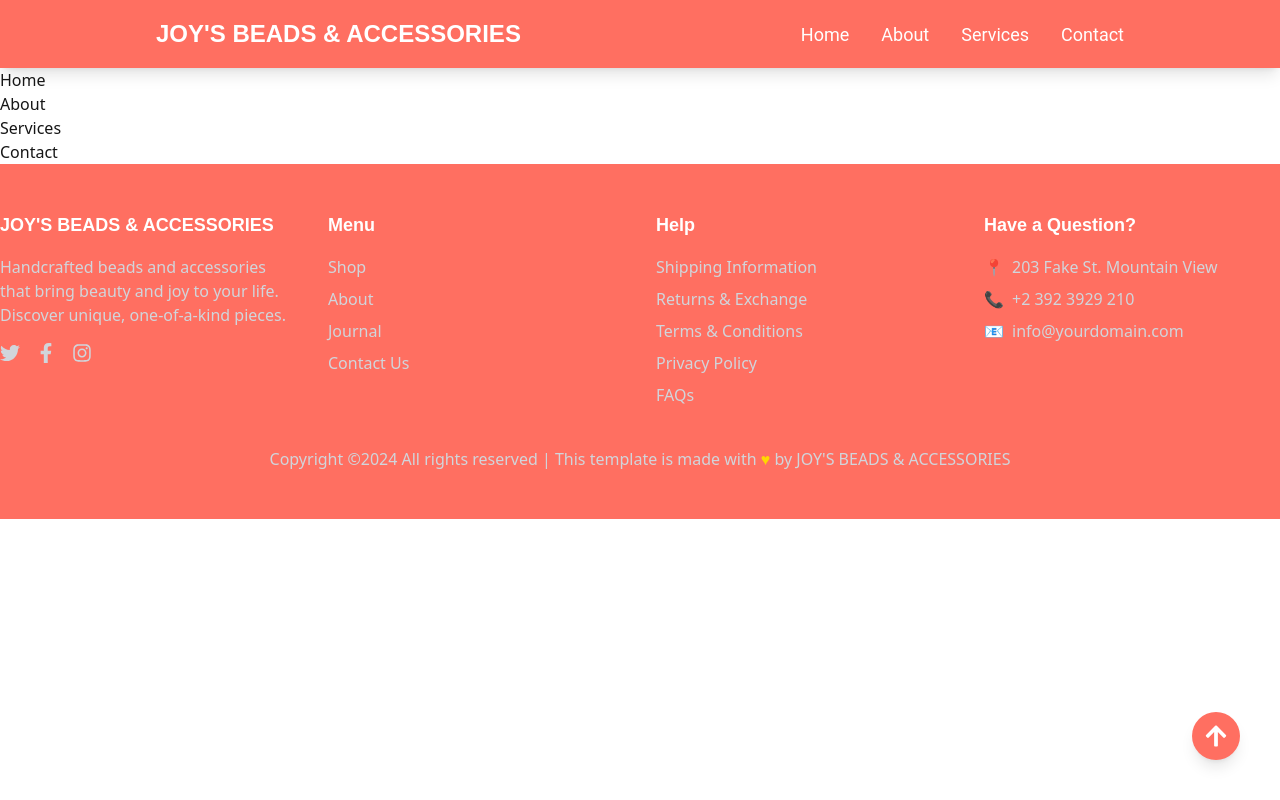
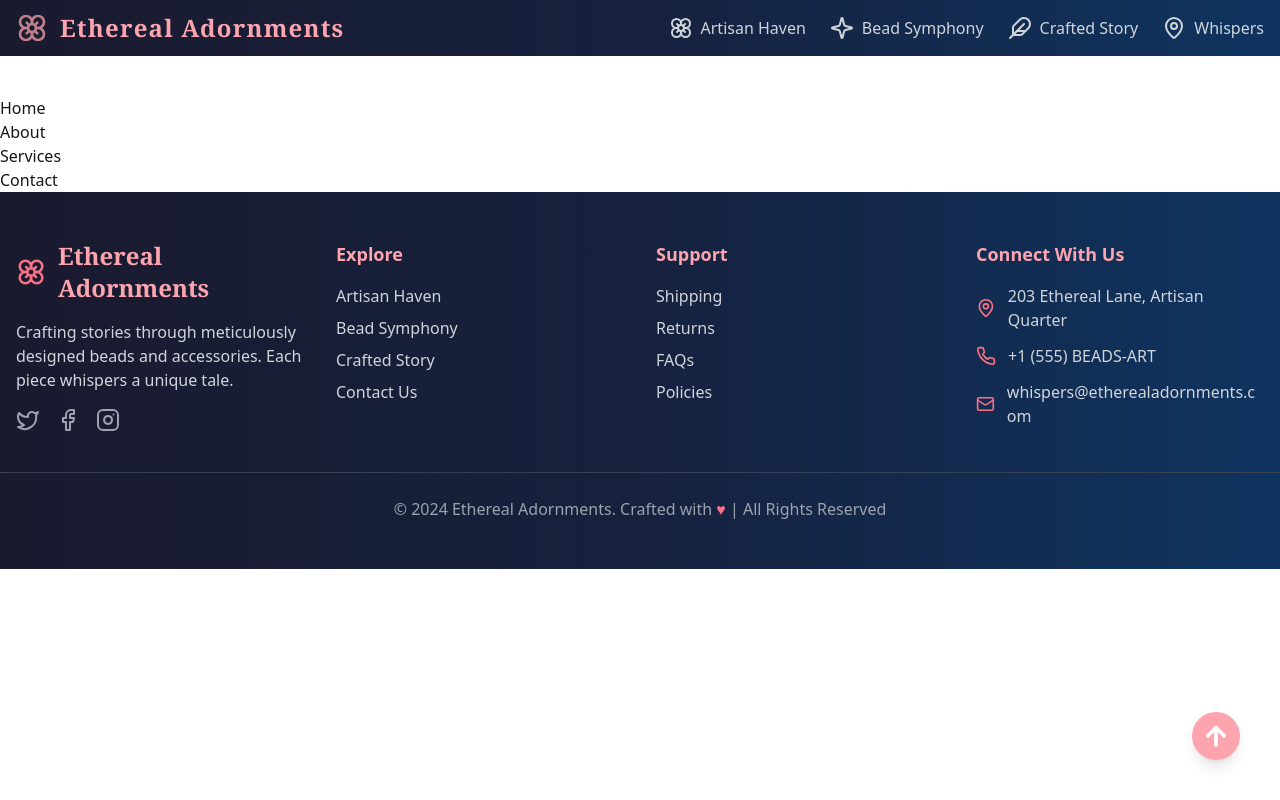
Before and after one commit to GROW-YAI/yai-joy, a React (Vite) app: page / in a window 1280 px wide. Built offline with nearby package versions, Linux system fonts and the light colour scheme.

Commit message:
changed design

```diff
--- a/package.json
+++ b/package.json
@@ -11,6 +11,7 @@
   },
   "dependencies": {
     "axios": "^1.7.8",
+    "framer-motion": "^11.12.0",
     "lucide-react": "^0.461.0",
     "react": "^18.3.1",
     "react-dom": "^18.3.1",
--- a/src/components/footer.jsx
+++ b/src/components/footer.jsx
@@ -1,79 +1,99 @@
 import React from 'react';
-import { FaTwitter, FaFacebookF, FaInstagram } from 'react-icons/fa';
+import { motion } from 'framer-motion';
+import K from '../constants';
 
 const Footer = () => {
   return (
-    <footer className="bg-primary text-white py-12">
-      <div className="container mx-auto grid grid-cols-1 md:grid-cols-4 gap-8 text-center md:text-left">
+    <motion.footer
+      initial={{ opacity: 0 }}
+      animate={{ opacity: 1 }}
+      transition={{ duration: 0.8 }}
+      className="bg-gradient-to-r from-[#1a1a2e] via-[#16213e] to-[#0f3460] text-white py-12"
+    >
+      <div className="container mx-auto px-4 grid grid-cols-1 md:grid-cols-4 gap-8">
         {/* Brand Section */}
         <div>
-          <h2 className="font-heading text-lg mb-4 font-bold">JOY'S BEADS & ACCESSORIES</h2>
-          <p className="text-gray-300">
-            Handcrafted beads and accessories that bring beauty and joy to your life. Discover unique, one-of-a-kind pieces.
+          <motion.div
+            whileHover={{ scale: 1.05 }}
+            className="flex items-center space-x-3 mb-4"
+          >
+            <K.BRAND_INFO.icon className="w-8 h-8 text-rose-400" />
+            <h2 className="text-2xl font-bold font-serif text-rose-300">
+              {K.BRAND_INFO.name}
+            </h2>
+          </motion.div>
+
+          <p className="text-gray-300 mb-4">
+            {K.BRAND_INFO.description}
           </p>
-          <div className="flex justify-center md:justify-start space-x-4 mt-4">
-            <a href="#" className="text-gray-300 hover:text-accent transition-colors">
-              <FaTwitter size={20} />
-            </a>
-            <a href="#" className="text-gray-300 hover:text-accent transition-colors">
-              <FaFacebookF size={20} />
-            </a>
-            <a href="#" className="text-gray-300 hover:text-accent transition-colors">
-              <FaInstagram size={20} />
-            </a>
+
+          <div className="flex space-x-4">
+            {K.SOCIAL_LINKS.map((social, index) => (
+              <motion.a
+                key={index}
+                href={social.href}
+                whileHover={{ scale: 1.2, rotate: 5 }}
+                whileTap={{ scale: 0.9 }}
+                className={`text-gray-400 ${social.color} transition-all`}
+              >
+                <social.icon className="w-6 h-6" />
+              </motion.a>
+            ))}
           </div>
         </div>
 
-        {/* Menu Section */}
-        <div>
-          <h2 className="font-heading text-lg mb-4 font-bold">Menu</h2>
-          <ul className="space-y-2">
-            <li><a href="#" className="text-gray-300 hover:text-accent transition-colors">Shop</a></li>
-            <li><a href="#" className="text-gray-300 hover:text-accent transition-colors">About</a></li>
-            <li><a href="#" className="text-gray-300 hover:text-accent transition-colors">Journal</a></li>
-            <li><a href="#" className="text-gray-300 hover:text-accent transition-colors">Contact Us</a></li>
-          </ul>
-        </div>
-
-        {/* Help Section */}
-        <div>
-          <h2 className="font-heading text-lg mb-4 font-bold">Help</h2>
-          <ul className="space-y-2">
-            <li><a href="#" className="text-gray-300 hover:text-accent transition-colors">Shipping Information</a></li>
-            <li><a href="#" className="text-gray-300 hover:text-accent transition-colors">Returns & Exchange</a></li>
-            <li><a href="#" className="text-gray-300 hover:text-accent transition-colors">Terms & Conditions</a></li>
-            <li><a href="#" className="text-gray-300 hover:text-accent transition-colors">Privacy Policy</a></li>
-            <li><a href="#" className="text-gray-300 hover:text-accent transition-colors">FAQs</a></li>
-          </ul>
-        </div>
+        {/* Menu Sections */}
+        {K.MENU_SECTIONS.map((section, sectionIndex) => (
+          <div key={sectionIndex}>
+            <h3 className="text-lg font-bold mb-4 text-rose-300">
+              {section.title}
+            </h3>
+            <ul className="space-y-2">
+              {section.links.map((link, linkIndex) => (
+                <motion.li
+                  key={linkIndex}
+                  whileHover={{ translateX: 5 }}
+                  className="transition-transform"
+                >
+                  <a
+                    href={link.href}
+                    className="text-gray-300 hover:text-rose-300 transition-colors"
+                  >
+                    {link.name}
+                  </a>
+                </motion.li>
+              ))}
+            </ul>
+          </div>
+        ))}
 
         {/* Contact Section */}
         <div>
-          <h2 className="font-heading text-lg mb-4 font-bold">Have a Question?</h2>
-          <ul className="space-y-2 text-gray-300">
-            <li className="flex items-center">
-              <span className="mr-2">📍</span>
-              203 Fake St. Mountain View
-            </li>
-            <li className="flex items-center">
-              <span className="mr-2">📞</span>
-              +2 392 3929 210
-            </li>
-            <li className="flex items-center">
-              <span className="mr-2">📧</span>
-              info@yourdomain.com
-            </li>
+          <h3 className="text-lg font-bold mb-4 text-rose-300">
+            Connect With Us
+          </h3>
+          <ul className="space-y-3">
+            {K.CONTACT_INFO.map((contact, index) => (
+              <li
+                key={index}
+                className="flex items-center text-gray-300 space-x-3 break-words"
+              >
+                <contact.icon className="w-5 h-5 text-rose-400" />
+                <span className="text-ellipsis overflow-hidden">{contact.text}</span>
+              </li>
+            ))}
           </ul>
         </div>
       </div>
 
-      <div className="mt-10 text-center text-gray-300">
-        <p>
-          Copyright ©2024 All rights reserved | This template is made with{" "}
-          <span className="text-accent">♥</span> by JOY'S BEADS & ACCESSORIES
+      <div className="mt-10 text-center border-t border-gray-700 pt-6">
+        <p className="text-gray-400">
+          © 2024 Ethereal Adornments.
+          Crafted with <span className="text-rose-400">♥</span>
+          {" "} | All Rights Reserved
         </p>
       </div>
-    </footer>
+    </motion.footer>
   );
 };
 
--- a/src/components/navbar.jsx
+++ b/src/components/navbar.jsx
@@ -1,70 +1,124 @@
-import React, { useState } from "react";
-import { BiMenu } from "react-icons/bi";
-import K from "../constants/index";
+import React, { useState, useRef, useEffect } from 'react';
+import { motion, AnimatePresence } from 'framer-motion';
+import { Flower, Sparkle, Feather, ChevronDown, Menu } from 'lucide-react';
+import K from '../constants';
 
 const Navbar = () => {
-  const [isMenuOpen, setIsMenuOpen] = useState(false); // For mobile hamburger menu
+  const [isMenuOpen, setIsMenuOpen] = useState(false);
+  const [activeSection, setActiveSection] = useState(null);
+  const menuRef = useRef(null);
 
-  // Toggle mobile menu visibility
-  const handleMenu = () => {
-    setIsMenuOpen(!isMenuOpen);
-  };
-
-  // Scroll to section
   const scrollToSection = (id) => {
     const section = document.getElementById(id);
     if (section) {
-      section.scrollIntoView({ behavior: "smooth" });
-      setIsMenuOpen(false); // Close menu for mobile after clicking
+      section.scrollIntoView({ behavior: 'smooth' });
+      setActiveSection(id);
+      setIsMenuOpen(false);
     }
   };
 
+  // Close menu when clicking outside
+  useEffect(() => {
+    const handleClickOutside = (event) => {
+      if (menuRef.current && !menuRef.current.contains(event.target)) {
+        setIsMenuOpen(false);
+      }
+    };
+
+    document.addEventListener('mousedown', handleClickOutside);
+    return () => {
+      document.removeEventListener('mousedown', handleClickOutside);
+    };
+  }, []);
+
   return (
-    <div className="bg-primary text-white p-4 shadow-lg">
-      <div className="flex justify-between items-center md:justify-around">
-        {/* Brand Logo */}
-        <a
-          href="#home"
-          className="font-heading text-2xl font-bold cursor-pointer"
-          onClick={() => scrollToSection("home")}
+    <motion.nav
+      initial={{ opacity: 0, y: -50 }}
+      animate={{ opacity: 1, y: 0 }}
+      transition={{ duration: 0.8, type: 'spring', stiffness: 50 }}
+      className="fixed top-0 left-0 w-full z-50 bg-gradient-to-r from-darkBg via-darkBgAccent to-darkestBg text-white"
+    >
+      <div
+        className="container mx-auto px-4 py-3 flex justify-between items-center relative"
+        ref={menuRef}
+      >
+        {/* Brand with Animated Logo */}
+        <motion.div
+          whileHover={{ scale: 1.1, rotate: 5 }}
+          className="flex items-center space-x-3 cursor-pointer"
+          onClick={() => scrollToSection('home')}
         >
-          JOY'S BEADS & ACCESSORIES
-        </a>
+          <Flower className="w-8 h-8 text-roseAccent animate-pulse" />
+          <h1 className="text-2xl font-bold font-serif tracking-wider text-roseAccent">
+            Ethereal Adornments
+          </h1>
+        </motion.div>
 
-        {/* Hamburger Icon for Mobile */}
-        <div className="md:hidden">
-          <BiMenu className="text-3xl cursor-pointer" onClick={handleMenu} />
+        {/* Desktop Navigation */}
+        <div className="hidden md:flex space-x-6 items-center">
+          {K.NAVLINKS.map((link) => (
+            <motion.button
+              key={link.id}
+              onClick={() => scrollToSection(link.id)}
+              whileHover={{ scale: 1.1 }}
+              whileTap={{ scale: 0.95 }}
+              className={`
+                flex items-center space-x-2 transition-all duration-300
+                ${activeSection === link.id ? `${link.color} font-bold scale-110` : 'text-gray-300 hover:text-white'}
+              `}
+            >
+              {link.icon}
+              <span>{link.name}</span>
+            </motion.button>
+          ))}
         </div>
 
-        {/* Desktop Links */}
-        <div className="hidden md:flex font-body text-lg gap-x-8">
-          {K.NAVLINKS.map((item) => (
-            <button
-              key={item.id}
-              onClick={() => scrollToSection(item.id)}
-              className="hover:text-accent transition-colors"
+        {/* Mobile Menu Toggle */}
+        <motion.button
+          whileTap={{ scale: 0.9 }}
+          onClick={() => setIsMenuOpen(!isMenuOpen)}
+          className="md:hidden text-white"
+        >
+          <Menu
+            className={`w-8 h-8 transition-transform ${isMenuOpen ? 'rotate-90' : ''}`}
+          />
+        </motion.button>
+
+        {/* Mobile Dropdown Menu */}
+        <AnimatePresence>
+          {isMenuOpen && (
+            <motion.div
+              initial={{ opacity: 0, height: 0 }}
+              animate={{ opacity: 1, height: 'auto' }}
+              exit={{ opacity: 0, height: 0 }}
+              className="absolute top-full left-0 w-full bg-darkBgAccent md:hidden"
             >
-              {item.name}
-            </button>
-          ))}
-        </div>
+              {K.NAVLINKS.map((link) => (
+                <motion.button
+                  key={link.id}
+                  initial={{ opacity: 0, x: -50 }}
+                  animate={{ opacity: 1, x: 0 }}
+                  transition={{
+                    delay: K.NAVLINKS.indexOf(link) * 0.1,
+                    type: 'spring',
+                    stiffness: 100,
+                  }}
+                  onClick={() => scrollToSection(link.id)}
+                  className={`
+                    w-full text-left p-4 flex items-center space-x-3
+                    hover:bg-darkestBg transition-colors
+                    ${activeSection === link.id ? 'bg-darkestBg' : ''}
+                  `}
+                >
+                  {link.icon}
+                  <span>{link.name}</span>
+                </motion.button>
+              ))}
+            </motion.div>
+          )}
+        </AnimatePresence>
       </div>
-
-      {/* Mobile Links - Hamburger Menu */}
-      {isMenuOpen && (
-        <div className="flex flex-col mt-4 md:hidden font-body text-lg bg-primary shadow-lg p-4 rounded-lg">
-          {K.NAVLINKS.map((item) => (
-            <button
-              key={item.id}
-              onClick={() => scrollToSection(item.id)}
-              className="block py-2 hover:text-accent transition-colors"
-            >
-              {item.name}
-            </button>
-          ))}
-        </div>
-      )}
-    </div>
+    </motion.nav>
   );
 };
 
--- a/src/constants/index.jsx
+++ b/src/constants/index.jsx
@@ -1,11 +1,93 @@
-//src/constants/index.jsx
-const NAVLINKS = [
-    { id: "home", name: "Home" },
-    { id: "about", name: "About" },
-    { id: "services", name: "Services" },
-    { id: "contact", name: "Contact" },
-  ];
+import React from 'react';
+import { Flower, Sparkle, Feather, Twitter, Facebook, Instagram, MapPin, Phone, Mail } from 'lucide-react';
 
-  const K = { NAVLINKS };
+const K = {
+  NAVLINKS: [
+    {
+      id: 'home',
+      name: 'Artisan Haven',
+      icon: <Flower className="w-6 h-6" />,
+      color: 'text-rose-500'
+    },
+    {
+      id: 'collection',
+      name: 'Bead Symphony',
+      icon: <Sparkle className="w-6 h-6" />,
+      color: 'text-amber-500'
+    },
+    {
+      id: 'about',
+      name: 'Crafted Story',
+      icon: <Feather className="w-6 h-6" />,
+      color: 'text-emerald-500'
+    },
+    {
+      id: 'contact',
+      name: 'Whispers',
+      icon: <MapPin className="w-6 h-6" />,
+      color: 'text-emerald-500'
+    }
+  ],
 
-  export default K;
+  SOCIAL_LINKS: [
+    {
+      icon: Twitter,
+      href: "#",
+      color: "hover:text-blue-400"
+    },
+    {
+      icon: Facebook,
+      href: "#",
+      color: "hover:text-indigo-500"
+    },
+    {
+      icon: Instagram,
+      href: "#",
+      color: "hover:text-pink-500"
+    }
+  ],
+
+  MENU_SECTIONS: [
+    {
+      title: "Explore",
+      links: [
+        { name: "Artisan Haven", href: "#home" },
+        { name: "Bead Symphony", href: "#collection" },
+        { name: "Crafted Story", href: "#about" },
+        { name: "Contact Us", href: "#contact" }
+      ]
+    },
+    {
+      title: "Support",
+      links: [
+        { name: "Shipping", href: "#" },
+        { name: "Returns", href: "#" },
+        { name: "FAQs", href: "#" },
+        { name: "Policies", href: "#" }
+      ]
+    }
+  ],
+
+  CONTACT_INFO: [
+    {
+      icon: MapPin,
+      text: "203 Ethereal Lane, Artisan Quarter"
+    },
+    {
+      icon: Phone,
+      text: "+1 (555) BEADS-ART"
+    },
+    {
+      icon: Mail,
+      text: "whispers@etherealadornments.com"
+    }
+  ],
+
+  BRAND_INFO: {
+    name: "Ethereal Adornments",
+    description: "Crafting stories through meticulously designed beads and accessories. Each piece whispers a unique tale.",
+    icon: Flower
+  }
+};
+
+export default K;
--- a/src/pages/landing/index.jsx
+++ b/src/pages/landing/index.jsx
@@ -1,20 +1,22 @@
-//src/pages/landing/index.jsx
-import React from 'react'
-import Home from './components/home'
-import About from './components/about'
-import Services from './components/services'
-import Contact from './components/contact'
-import Navbar from '../../components/navbar'
-import Footer from '../../components/footer'
+// src/pages/landing/index.jsx
+import React from 'react';
+import Home from './components/home';
+import About from './components/about';
+import Services from './components/services';
+import Contact from './components/contact';
+import Navbar from '../../components/navbar';
+import Footer from '../../components/footer';
 
 const LandingPage = () => {
   return (
-    <div>
+    <div className='m-0'>
       <Navbar />
-      <Home />
-      <About />
-      <Services />
-      <Contact />
+      <div className="pt-24">
+        <Home />
+        <About />
+        <Services />
+        <Contact />
+      </div>
       <Footer />
     </div>
   );
--- a/tailwind.config.js
+++ b/tailwind.config.js
@@ -7,27 +7,14 @@ export default {
   theme: {
     extend: {
       colors: {
-        primary: "#FF6F61", // Warm Coral for main accents
+        primary: "#FDA4AF", // Warm Coral for main accents
         secondary: "#333333", // Deep Charcoal for text
         accent: "#FFD700", // Vibrant Gold for highlights
         background: "#FAFAFA", // Light Grayish White for backgrounds
-      },
-      fontFamily: {
-        heading: ['"Poppins"', 'sans-serif'], // Modern and elegant font for headings
-        body: ['"Roboto"', 'sans-serif'], // Clean and readable font for body
-      },
-      fontSize: {
-        sm: "0.875rem", // Small text size
-        base: "1rem", // Standard base size
-        lg: "1.125rem", // Slightly larger text
-        xl: "1.25rem", // Large text
-        '2xl': "1.5rem", // Very large text
-      },
-      spacing: {
-        18: "4.5rem", // For extra flexibility in spacing
-      },
-      borderRadius: {
-        xl: "1.25rem", // Smooth rounded edges for cards and buttons
+        darkBg: "#1a1a2e", // Dark Blue background
+        darkBgAccent: "#16213e", // Darker Blue accent
+        darkestBg: "#0f3460", // Very Dark Blue accent
+        roseAccent: "#FDA4AF", // Warm Coral for rose elements
       },
     },
   },
```
